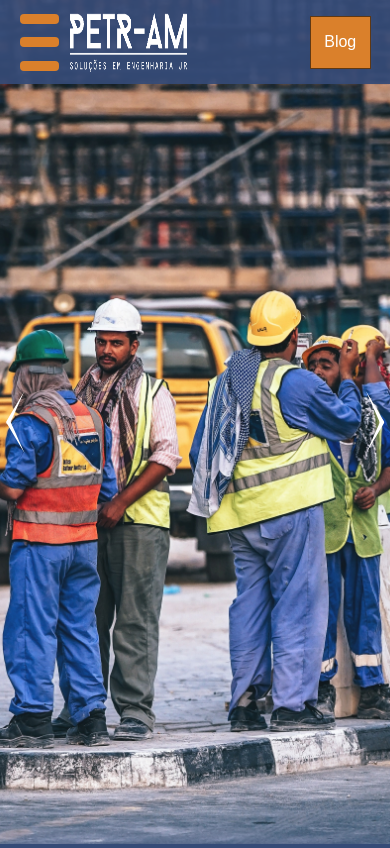
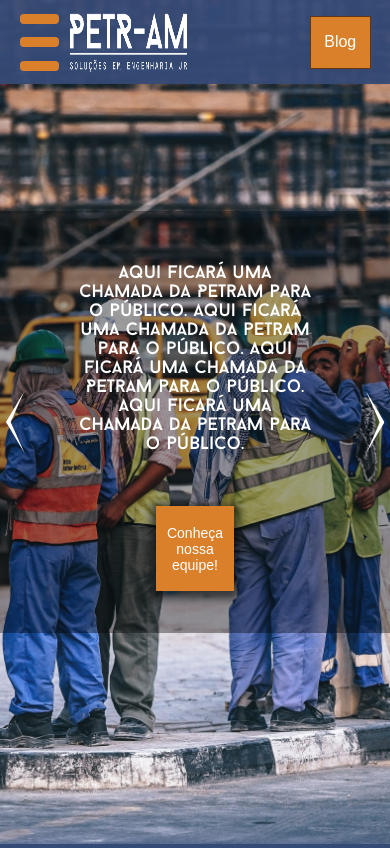
Before and after one commit to citi-onboarding/PETR-AM, a Django app: page / in a window 390 px wide. Shown: the top 848 px of the page. Run offline with Django 3.2, Linux system fonts and the light colour scheme; grey boxes are pictures that could not be loaded.

Commit message:
CTAs quase prontos, faltando links e responsividade melhor pro do banner

```diff
--- a/Petram/core/static/CSS/style.css
+++ b/Petram/core/static/CSS/style.css
@@ -93,6 +93,7 @@ body{
 #banner{
     width: 100%;
     height: 100vh;
+    position: relative;
 }
 #bannerGroup{
     width: 100%;
@@ -126,7 +127,7 @@ body{
 /*os botões de arrow do banner*/
 #bannerPrev{
     position: absolute;
-    z-index: 1;
+    z-index: 2;
     align-self: center;
     left: 0;
     width: 15%;
@@ -140,7 +141,7 @@ body{
 }
 #bannerNext{
     position: absolute;
-    z-index: 1;
+    z-index: 2;
     align-self: center;
     right: 0;
     width: 15%;
@@ -181,6 +182,54 @@ body{
     margin: 0;
     padding: 0;
 }
+/*CTA do banner*/
+#bannerDivCTA{
+    width: 100%;
+    height: 50%;
+    position: absolute;
+    display: flex;
+    z-index: 1;
+    background-color: rgba(0,0,0,0.37);
+    top: 25%;
+    font-family: BaronNeue, sans-serif;
+    color: white;
+    align-items: center;
+    flex-direction: column;
+}
+#bannerCTADivTexto{
+    width: 60%;
+    height: 70%;
+    display: flex;
+    align-items: center;
+}
+#bannerCTATexto{
+    font-size: 28px;
+    text-align: center;
+    margin: 0;
+}
+#bannerCTABTN{
+    background-color: #DA802B;
+    /*css matic para sombra*/
+    -webkit-box-shadow: 0px 3px 8px 5px rgba(0,0,0,0.61);
+    -moz-box-shadow: 0px 3px 8px 5px rgba(0,0,0,0.61);
+    box-shadow: 0px 3px 8px 5px rgba(0,0,0,0.61);
+    display: flex;
+    justify-content: center;
+    align-items: center;
+    width: 20%;
+    height: 20%;
+}
+#bannerCTABTNTexto{
+    display: flex;
+    align-items: center;
+    justify-content: center;
+    text-align: center;
+    font-size: 20px;
+    height: 100%;
+    width: 80%;
+    font-family: var(--fontGeral);
+}
+
 
 /*Aqui estão as coisas dos serviços*/
 #servicos{
@@ -754,6 +803,14 @@ footer a{
         font-family: var(--fontGeral);
     }
 
+    /*Banner*/
+    #bannerCTATexto{
+        font-size: 24px;
+    }
+    #bannerCTABTNTexto{
+        font-size: 16px;
+    }
+
     /*footer*/
     #footerMapsDT{
         height: 15%;
@@ -884,6 +941,12 @@ footer a{
     }
 }
 @media(max-width: 565px){
+    #bannerCTATexto{
+        font-size: 20px;
+    }
+    #bannerCTABTNTexto{
+        font-size: 14px;
+    }
     #footerLogo{
         height: auto;
         width: 60%;
@@ -903,10 +966,17 @@ footer a{
     }
 }
 @media(max-width: 440px){
+    /*banner*/
+    #bannerCTATexto{
+        font-size: 18px;
+    }
+    #bannerCTABTNTexto{
+        font-size: 14px;
+    }
+    /*Serviços*/
     #servicosTitulo{
         font-size: 36px;
     }
-
     #footerMapsDT{
         height: 15%;
     }
--- a/Petram/core/templates/home.html
+++ b/Petram/core/templates/home.html
@@ -59,6 +59,20 @@
 
     <!--Aqui é o banner-->
     <div id="banner">
+        <!--CTA do banner-->
+        <div id="bannerDivCTA">
+            <div id="bannerCTADivTexto">
+                <p id="bannerCTATexto">
+                    Aqui ficará uma chamada da Petram para o público.
+                    Aqui ficará uma chamada da petram para o público.
+                    Aqui ficará uma chamada da Petram para o público.
+                    Aqui ficará uma chamada da petram para o público.
+                </p>
+            </div>
+            <div id="bannerCTABTN">
+                <p id="bannerCTABTNTexto">Conheça nossa equipe!</p>
+            </div>
+        </div>
         <!--div com o inside do banner-->
         <div id="bannerGroup">
             <div class="bannerScreen" style='background-image: url("{% static "imagens/banner/trabalhadores 1 web.jpg" %}");'>
```
